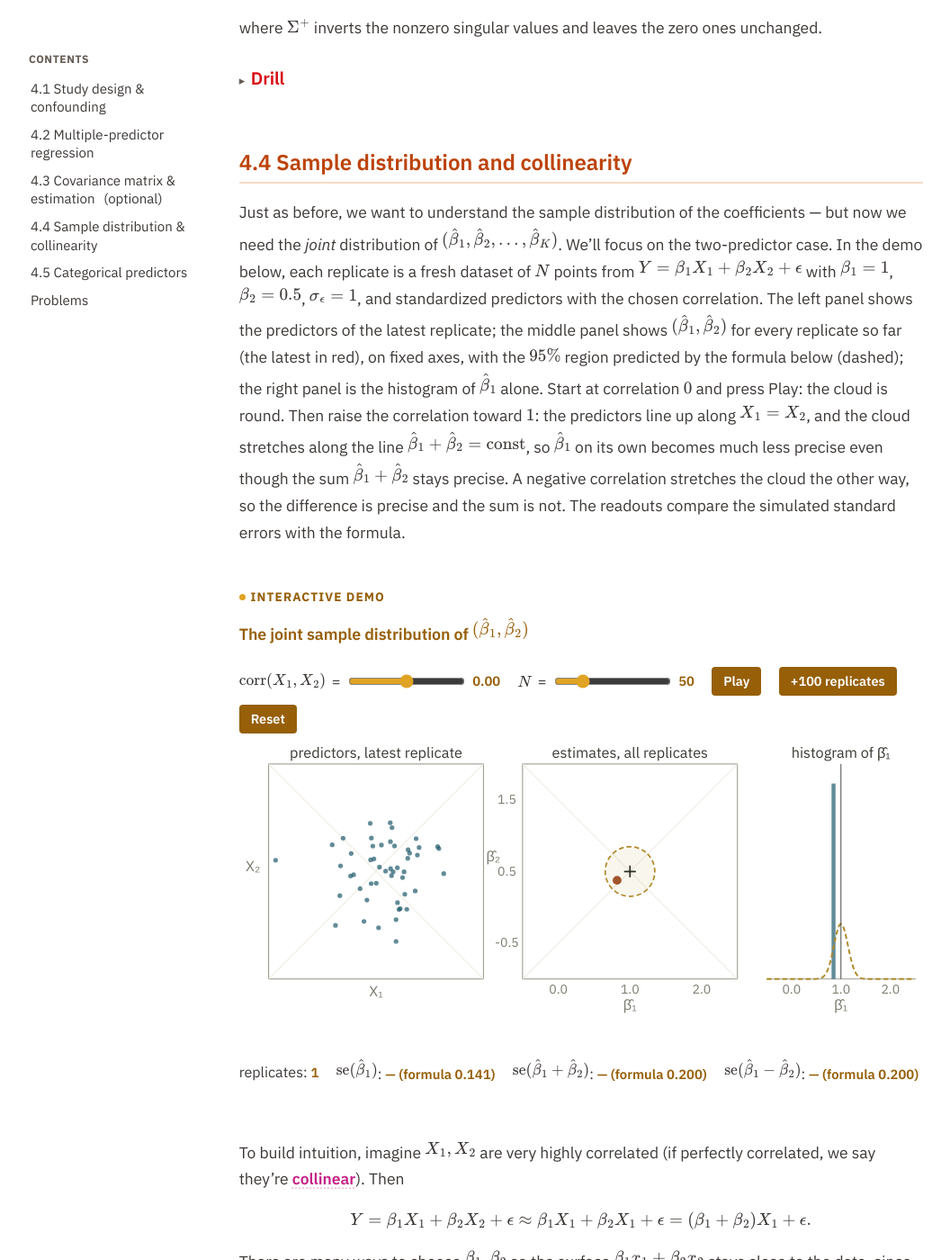
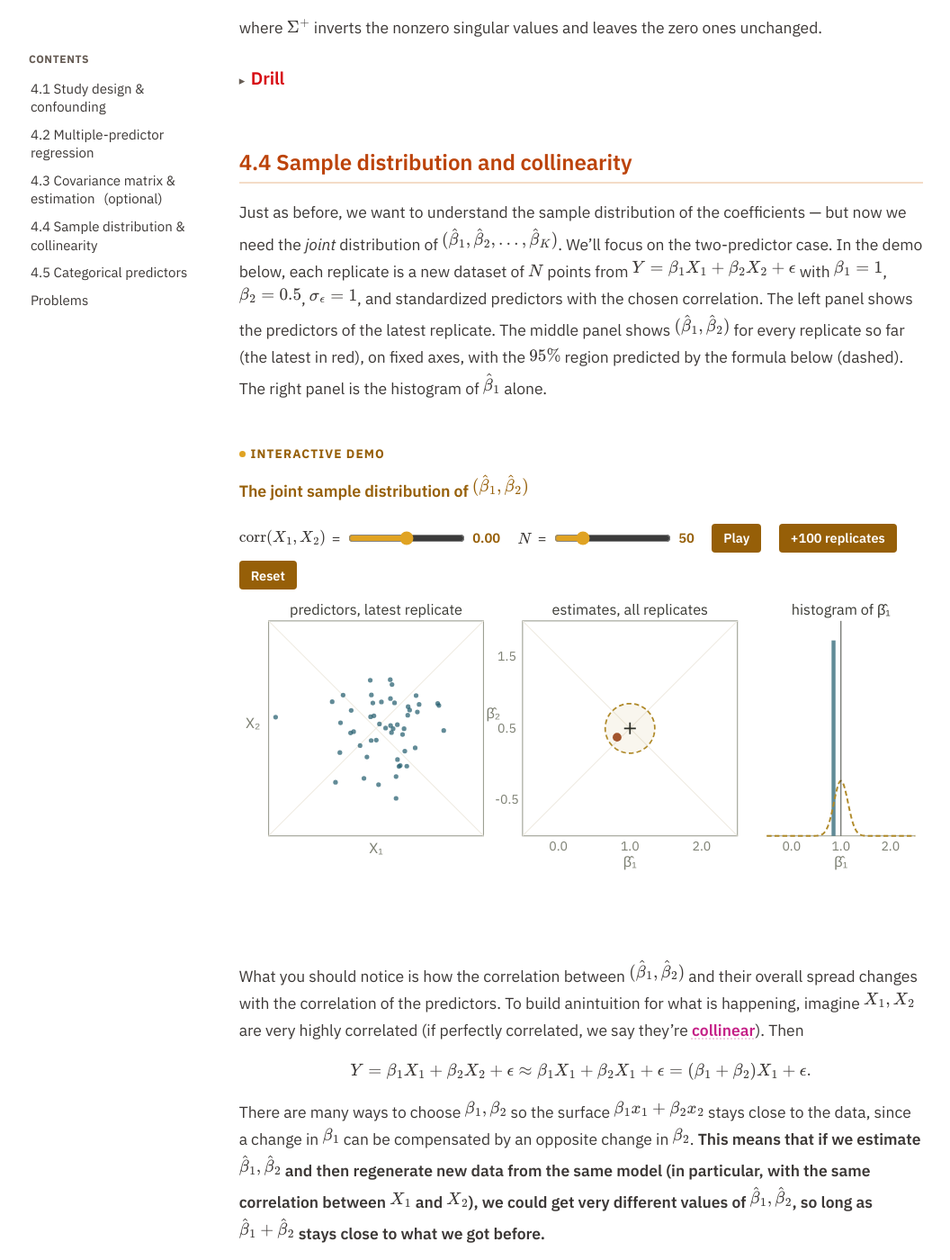
Before and after one commit to elevien/math50_2026, a Jekyll site: the page built from unit4/index.md, in a window 1280 px wide and 1400 px high, scrolled down 18788 px. Shown: the whole window at 90% size, without its empty margins (110-1166 px from the left). Built offline with Jekyll 4.4.1, drawn with Linux system fonts in a browser that asks for light colours; some of the changed text lies outside the part shown.

Commit message:
Publish from math50_sandbox@95f591c

```diff
--- a/unit4/demos/sample_dist.html
+++ b/unit4/demos/sample_dist.html
@@ -9,12 +9,6 @@
     <button id="sd-reset">Reset</button>
   </div>
   <svg id="sd-chart"></svg>
-  <div class="demo-controls">
-    <span>replicates: <span id="sd-count" class="demo-value">0</span></span>
-    <span>$\text{se}(\hat\beta_1)$: <span id="sd-se1" class="demo-value">&mdash;</span></span>
-    <span>$\text{se}(\hat\beta_1+\hat\beta_2)$: <span id="sd-sesum" class="demo-value">&mdash;</span></span>
-    <span>$\text{se}(\hat\beta_1-\hat\beta_2)$: <span id="sd-sediff" class="demo-value">&mdash;</span></span>
-  </div>
 </div>
 
 <script>
@@ -158,14 +152,6 @@
     [B1 - 1, B1, B1 + 1].forEach((v) => text(g3, hx(v), size + 15, v.toFixed(1), { 'font-size': 13 }));
     text(g3, w3 / 2, size + 32, 'β̂₁');
     text(g3, w3 / 2, -6, 'histogram of β̂₁', { 'font-size': 15, fill: '#3a3a34' });
-
-    // ---------- readouts: simulated (formula) ----------
-    const sd = (arr) => Math.sqrt(NotesUtils.variance(arr));
-    const fmt = (sim, thr) => (est.length > 2 ? `${sim.toFixed(3)} (formula ${thr.toFixed(3)})` : `— (formula ${thr.toFixed(3)})`);
-    document.getElementById('sd-count').textContent = est.length;
-    document.getElementById('sd-se1').textContent = fmt(sd(est.map((e) => e.b1)), th.se1);
-    document.getElementById('sd-sesum').textContent = fmt(sd(est.map((e) => e.b1 + e.b2)), th.seSum);
-    document.getElementById('sd-sediff').textContent = fmt(sd(est.map((e) => e.b1 - e.b2)), th.seDiff);
   }
 
   function stop() { if (timer) { clearInterval(timer); timer = null; playBtn.textContent = 'Play'; } }
--- a/unit4/demos/sample_dist2.html
+++ b/unit4/demos/sample_dist2.html
@@ -8,12 +8,6 @@
     <button id="sd2-reset">Clear</button>
   </div>
   <svg id="sd2-chart"></svg>
-  <div class="demo-controls">
-    <span>spread of $u$: <span id="sd2-su" class="demo-value">&mdash;</span></span>
-    <span>spread of $v$: <span id="sd2-sv" class="demo-value">&mdash;</span></span>
-    <span>se of slope along $u$: <span id="sd2-seu" class="demo-value">&mdash;</span></span>
-    <span>along $v$: <span id="sd2-sev" class="demo-value">&mdash;</span></span>
-  </div>
 </div>
 
 <script>
@@ -115,17 +109,6 @@
     const g3 = mk('g', { transform: `translate(${26 + 2 * (size + gap)},${top})` });
     chart.appendChild(g3);
     viewPanel(g3, size, (a, b) => (a - b) / S2, (f) => (f.b1 - f.b2) / S2, 'v = (X₁−X₂)/√2', (B1 - B2) / S2);
-
-    // ---------- readouts ----------
-    if (current) {
-      const U = current.X1.map((a, i) => (a + current.X2[i]) / S2), V = current.X1.map((a, i) => (a - current.X2[i]) / S2);
-      document.getElementById('sd2-su').textContent = Math.sqrt(NotesUtils.variance(U)).toFixed(2);
-      document.getElementById('sd2-sv').textContent = Math.sqrt(NotesUtils.variance(V)).toFixed(2);
-    }
-    const all = fits.concat(current ? [current.fit] : []);
-    const sdOf = (arr) => (arr.length > 2 ? Math.sqrt(NotesUtils.variance(arr)).toFixed(3) : '—');
-    document.getElementById('sd2-seu').textContent = sdOf(all.map((f) => (f.b1 + f.b2) / S2));
-    document.getElementById('sd2-sev').textContent = sdOf(all.map((f) => (f.b1 - f.b2) / S2));
   }
 
   document.getElementById('sd2-new').addEventListener('click', () => { newDataset(); render(); });
--- a/unit4/index.md
+++ b/unit4/index.md
@@ -361,7 +361,7 @@ In $\beta_{j,k}$ the first index is always a kept predictor and the second a lef
 
 ### Simpson's paradox
 
-In the example above, $\beta_1^{\prime}$ and $\beta_1$ can even have different signs, depending on the relationship between the predictors. This effect is called <span class="term">[Simpson's "paradox"](https://en.wikipedia.org/wiki/Simpson%27s_paradox)</span> &mdash; not really a paradox, just a consequence of correlation between predictors shifting the single-predictor coefficient, as illustrated above.
+In the example above, $\beta_1^{\prime}$ and $\beta_1$ can even have different signs, depending on the relationship between the predictors. This effect is called <span class="term">[Simpson's "paradox"](https://en.wikipedia.org/wiki/Simpson%27s_paradox)</span>. It's not actually paradox (like many paradoxes), but rather a consequence of the omitted variable bias formulas we have already established.
 
 <div class="example" markdown="1">
 #### Example (Simpson's paradox with two binary predictors)
@@ -638,11 +638,12 @@ beta = fit.params
 
 ## 4.4 Sample distribution and collinearity {#sec-4-4}
 
-Just as before, we want to understand the sample distribution of the coefficients &mdash; but now we need the *joint* distribution of $(\hat\beta_1,\hat\beta_2,\dots,\hat\beta_K)$. We'll focus on the two-predictor case. In the demo below, each replicate is a fresh dataset of $N$ points from $Y=\beta_1X_1+\beta_2X_2+\epsilon$ with $\beta_1=1$, $\beta_2=0.5$, $\sigma_\epsilon=1$, and standardized predictors with the chosen correlation. The left panel shows the predictors of the latest replicate; the middle panel shows $(\hat\beta_1,\hat\beta_2)$ for every replicate so far (the latest in red), on fixed axes, with the $95\%$ region predicted by the formula below (dashed); the right panel is the histogram of $\hat\beta_1$ alone. Start at correlation $0$ and press Play: the cloud is round. Then raise the correlation toward $1$: the predictors line up along $X_1=X_2$, and the cloud stretches along the line $\hat\beta_1+\hat\beta_2=\text{const}$, so $\hat\beta_1$ on its own becomes much less precise even though the sum $\hat\beta_1+\hat\beta_2$ stays precise. A negative correlation stretches the cloud the other way, so the difference is precise and the sum is not. The readouts compare the simulated standard errors with the formula.
+Just as before, we want to understand the sample distribution of the coefficients &mdash; but now we need the *joint* distribution of $(\hat\beta_1,\hat\beta_2,\dots,\hat\beta_K)$. We'll focus on the two-predictor case. In the demo below, each replicate is a new dataset of $N$ points from $Y=\beta_1X_1+\beta_2X_2+\epsilon$ with $\beta_1=1$, $\beta_2=0.5$, $\sigma_\epsilon=1$, and standardized predictors with the chosen correlation. The left panel shows the predictors of the latest replicate. The middle panel shows $(\hat\beta_1,\hat\beta_2)$ for every replicate so far (the latest in red), on fixed axes, with the $95\%$ region predicted by the formula below (dashed). The right panel is the histogram of $\hat\beta_1$ alone.
 
 {% include_relative demos/sample_dist.html %}
 
-To build intuition, imagine $X_1,X_2$ are very highly correlated (if perfectly correlated, we say they're <span class="term">[collinear](https://en.wikipedia.org/wiki/Multicollinearity)</span>). Then
+What you should notice is how the correlation between $(\hat\beta_1,\hat\beta_2)$ and their overall spread changes with the correlation of the predictors.
+To build anintuition for what is happening, imagine $X_1,X_2$ are very highly correlated (if perfectly correlated, we say they're <span class="term">[collinear](https://en.wikipedia.org/wiki/Multicollinearity)</span>). Then
 
 $$ Y = \beta_1X_1+\beta_2X_2+\epsilon \approx \beta_1X_1+\beta_2X_1+\epsilon = (\beta_1+\beta_2)X_1+\epsilon. $$
 
```
Also changed, not shown: unit5/index.md (+5 -5 lines), unit5/fig/bias_var.svg, unit5/fig/resid_why.svg, 1 other file.
